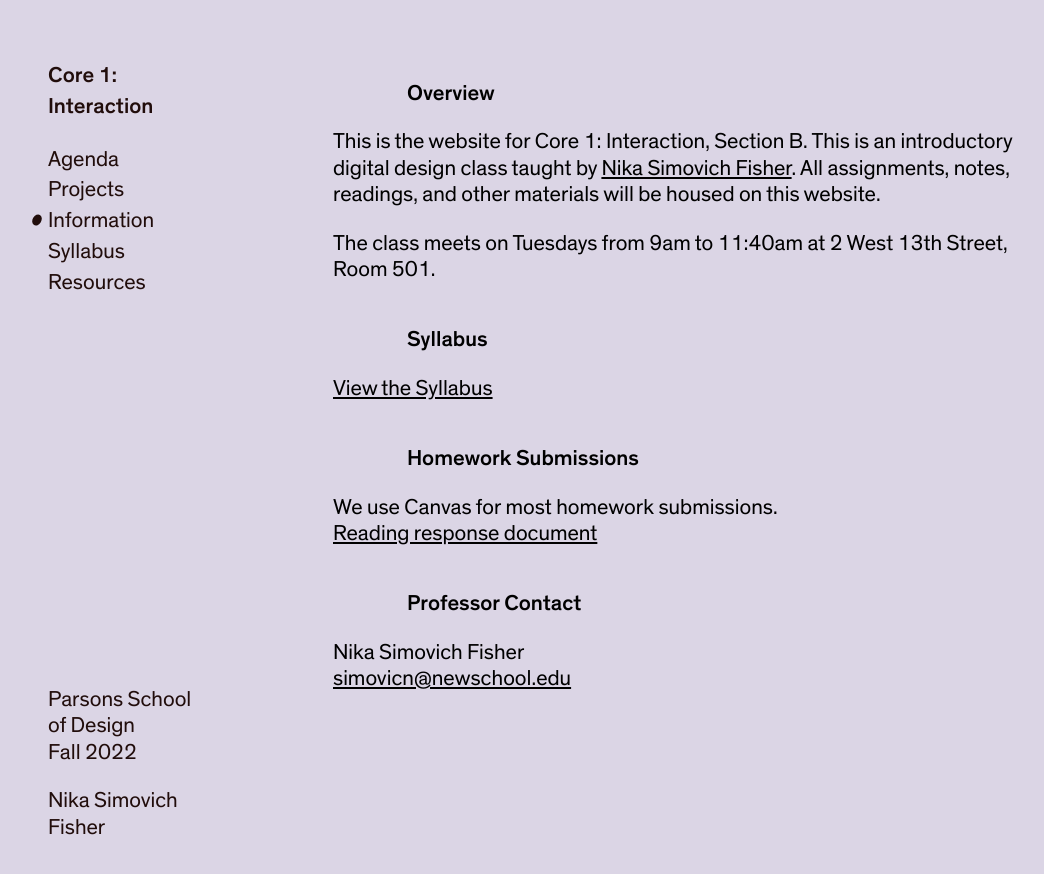
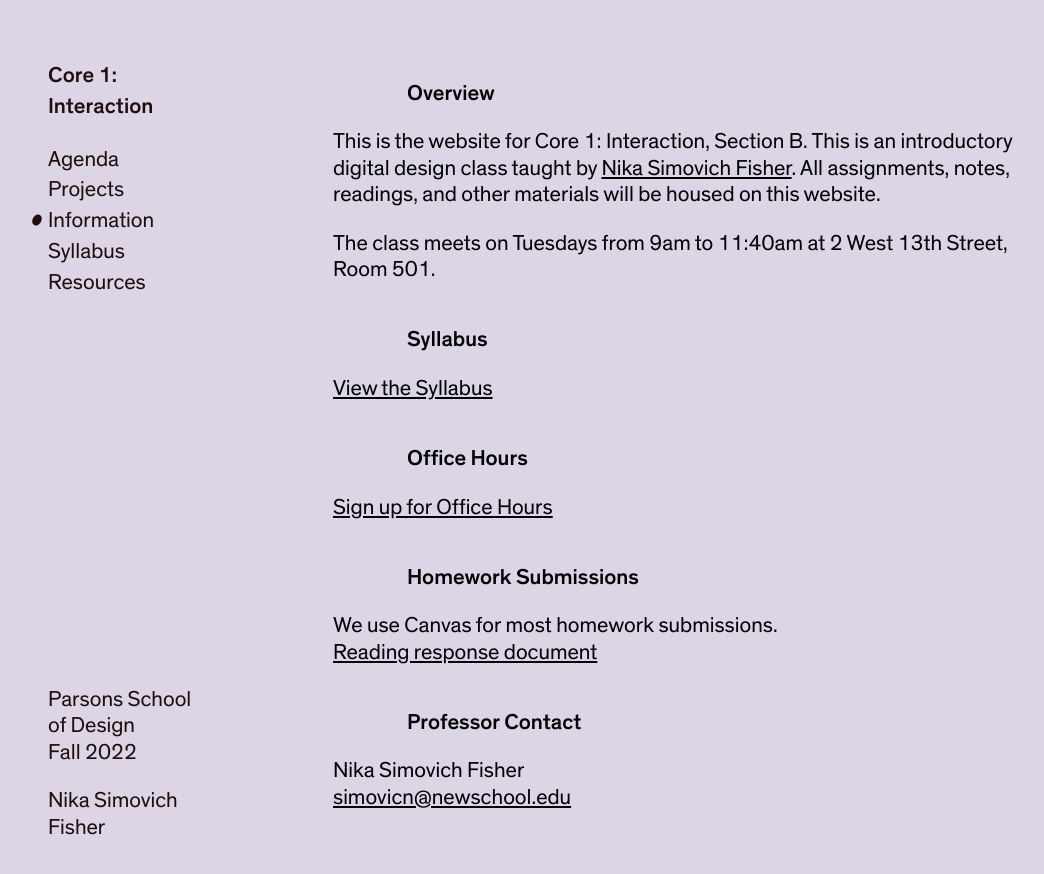
Before and after one commit to nikasimovich/cif22, a Jekyll site: the page built from info.html, in a window 1280 px wide. Shown: the top 874 px of the page, without its empty margins (12-1056 px from the left). Built offline with Jekyll 4.4.1, drawn with Linux system fonts in a browser that asks for light colours.

```diff
--- a/info.html
+++ b/info.html
@@ -13,6 +13,9 @@ permalink: /info/index.html
 <h3>Syllabus</h3>
 <p><a href="/syllabus">View the Syllabus</a></p>
 
+<h3>Office Hours</h3>
+<p><a href="https://calendly.com/nikasf/30min">Sign up for Office Hours</a></p>
+
 <h3>Homework Submissions</h3>
 
 We use Canvas for most homework submissions.
```
